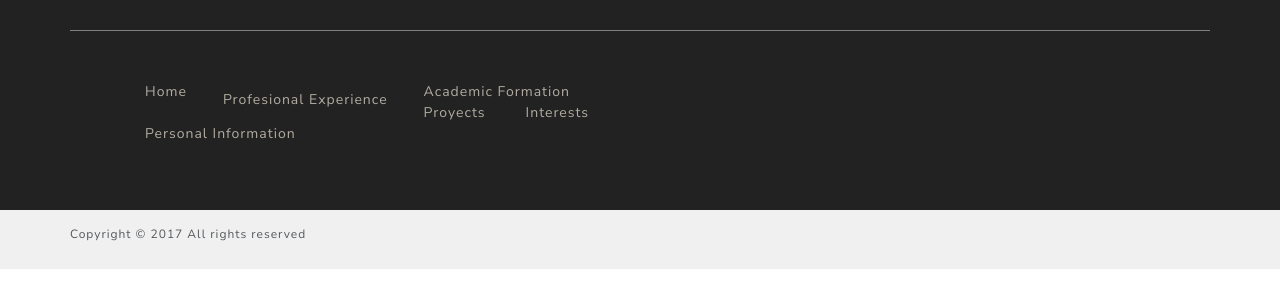
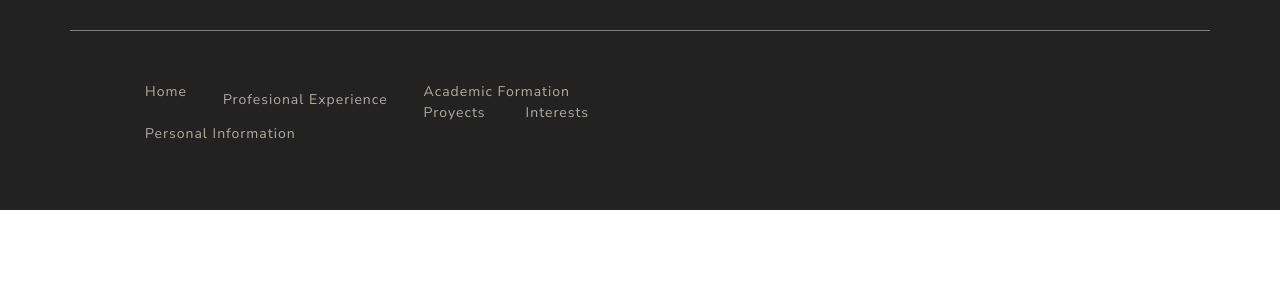
Before and after one commit to a-garcia13/a-garcia13.github.io, a website: page index.html in a window 1280 px wide. Shown: the part 317-624 px from the top of the page. Drawn offline with nearby package versions, Linux system fonts and the light colour scheme.

Commit message:
Fotter Fixes

```diff
--- a/css/main.css
+++ b/css/main.css
@@ -17,7 +17,9 @@ h1 {
 }
 
 footer{
-	background-color:#222222;
+    background-color:#222222;
+    width: 100%;
+    height: 100%;
     padding: 60px 0px;
 }
 
--- a/index.html
+++ b/index.html
@@ -92,17 +92,6 @@
             </div>
         </div>
     </footer>
-
-
-    <div class="copyright">
-        <div class="container">
-
-            <div class="row text-center">
-                <p>Copyright © 2017 All rights reserved</p>
-            </div>
-
-        </div>
-    </div>
     <!-- Optional JavaScript -->
     <!-- jQuery first, then Popper.js, then Bootstrap JS -->
     <script src="https://code.jquery.com/jquery-3.3.1.slim.min.js" integrity="sha384-q8i/X+965DzO0rT7abK41JStQIAqVgRVzpbzo5smXKp4YfRvH+8abtTE1Pi6jizo"
```
